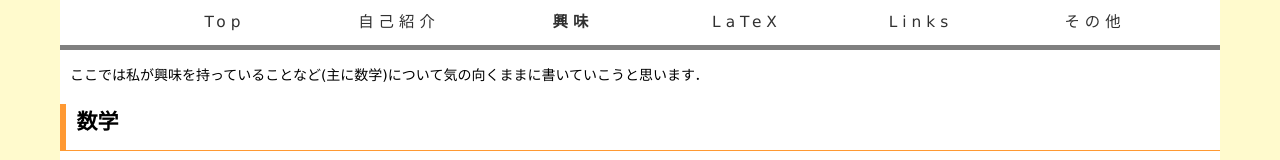
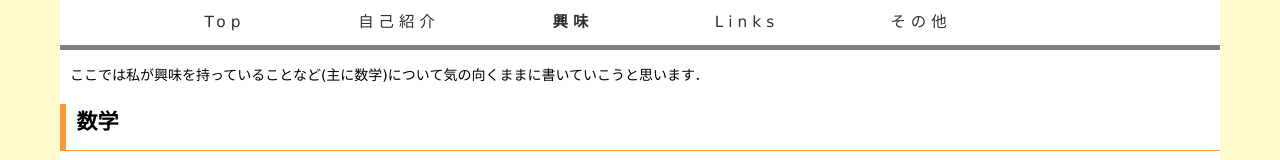
Before and after one commit to nkmath/nkmath.github.io, a plain HTML site: page mathematics.html in a window 1280 px wide. Shown: the top 160 px of the page. Drawn offline with Linux system fonts and the light colour scheme.

Commit message:
Update mathematics.html

```diff
--- a/mathematics.html
+++ b/mathematics.html
@@ -13,7 +13,7 @@
                     <li><a href="top.html">Top</a></li>
                     <li><a href="profile.html">自己紹介</a></li>
                     <li><a href="mathematics.html"><b>興味</b></a></li>
-                    <li><a href="latex.html">LaTeX</a></li>
+                    <!--<li><a href="latex.html">LaTeX</a></li>-->
                     <li><a href="link.html">Links</a></li>
                     <li><a href="others.html">その他</a></li>
                 </ul>
```
